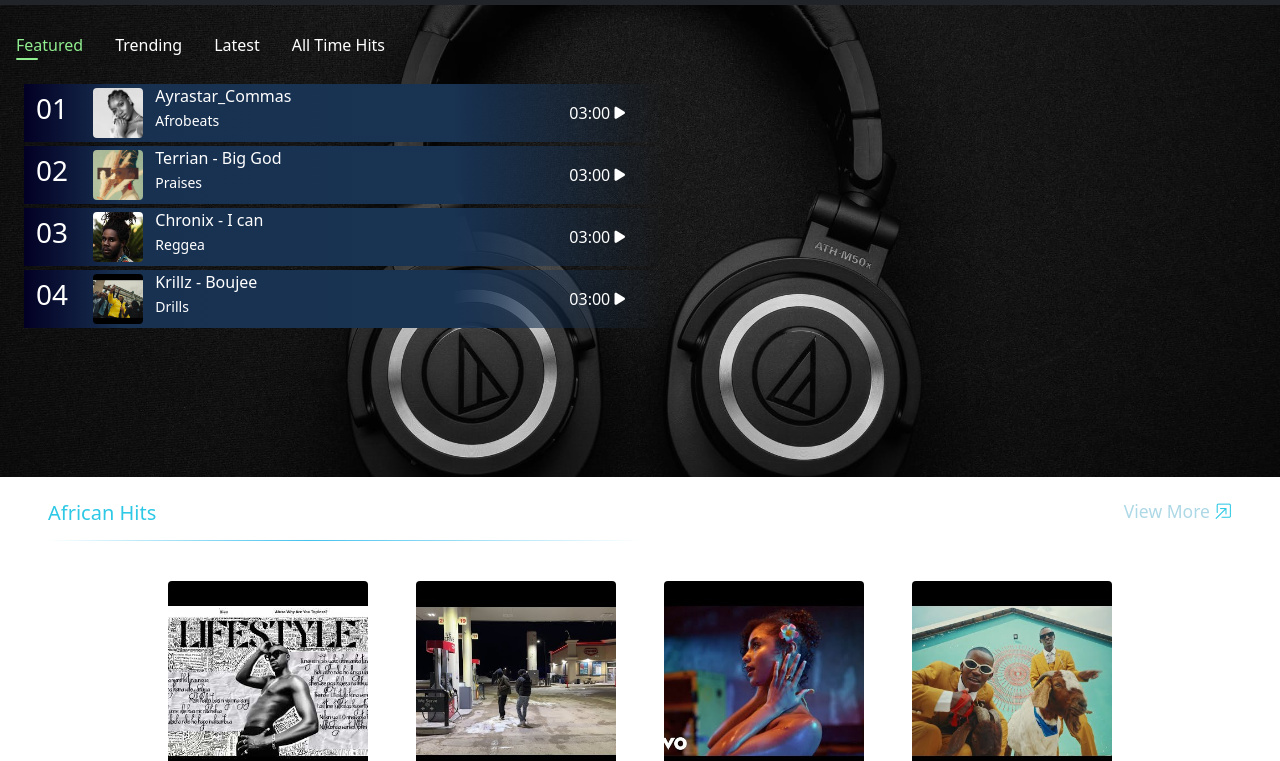
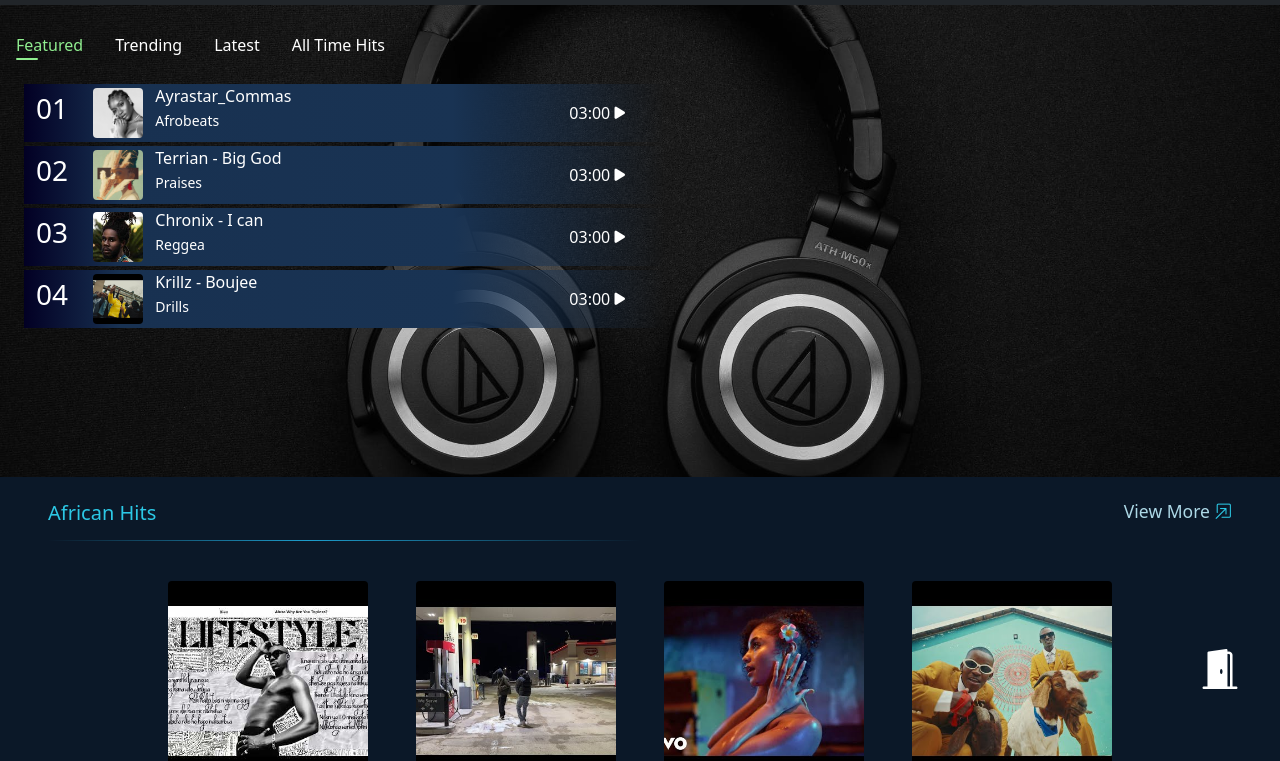
Before and after one commit to fredrickomondiodongo/YOtrack, a plain HTML site: page index.html in a window 1280 px wide. Shown: the part 71-832 px from the top of the page. Drawn offline with nearby package versions, Linux system fonts and the light colour scheme.

Commit message:
Update style.css

```diff
--- a/style.css
+++ b/style.css
@@ -4,7 +4,7 @@
  }
 
 body{
-/*     background-color: #0b1828; */
+ background-color: #0b1828;
 }
 
 html{
```
